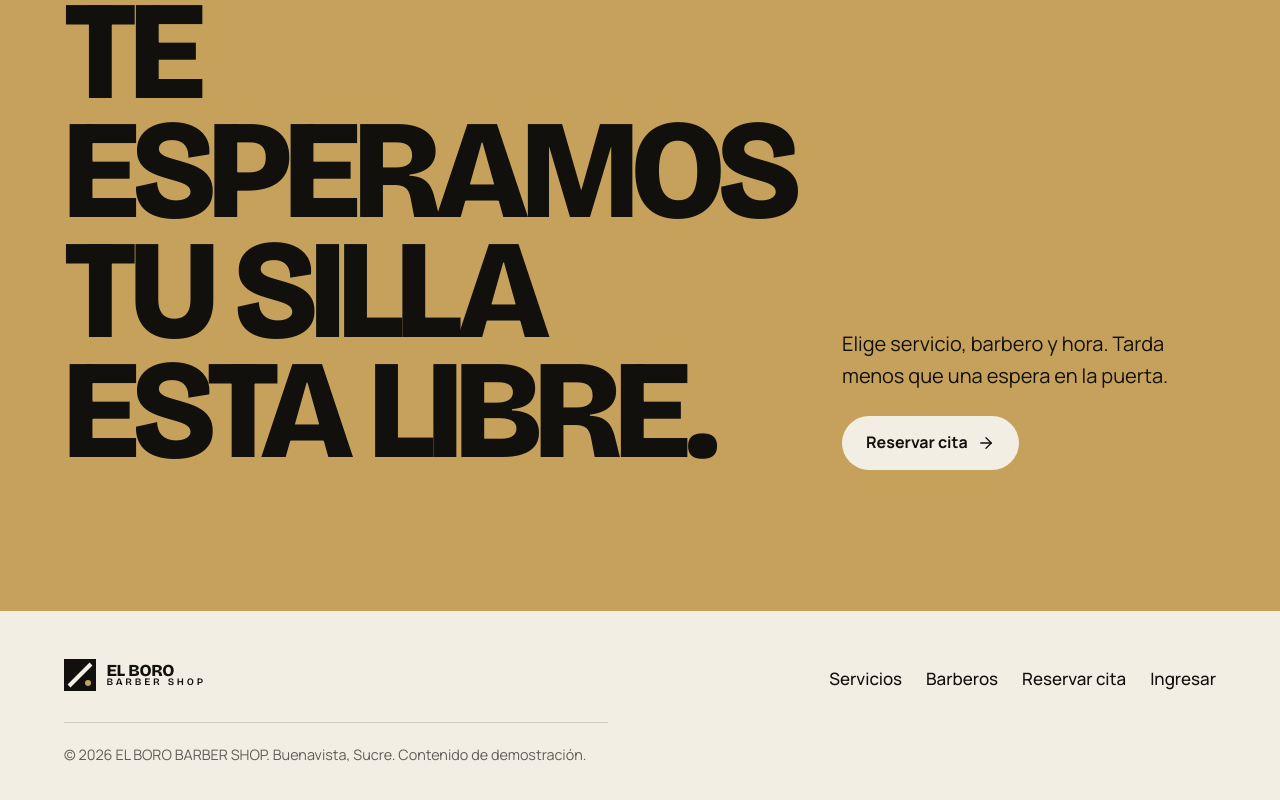
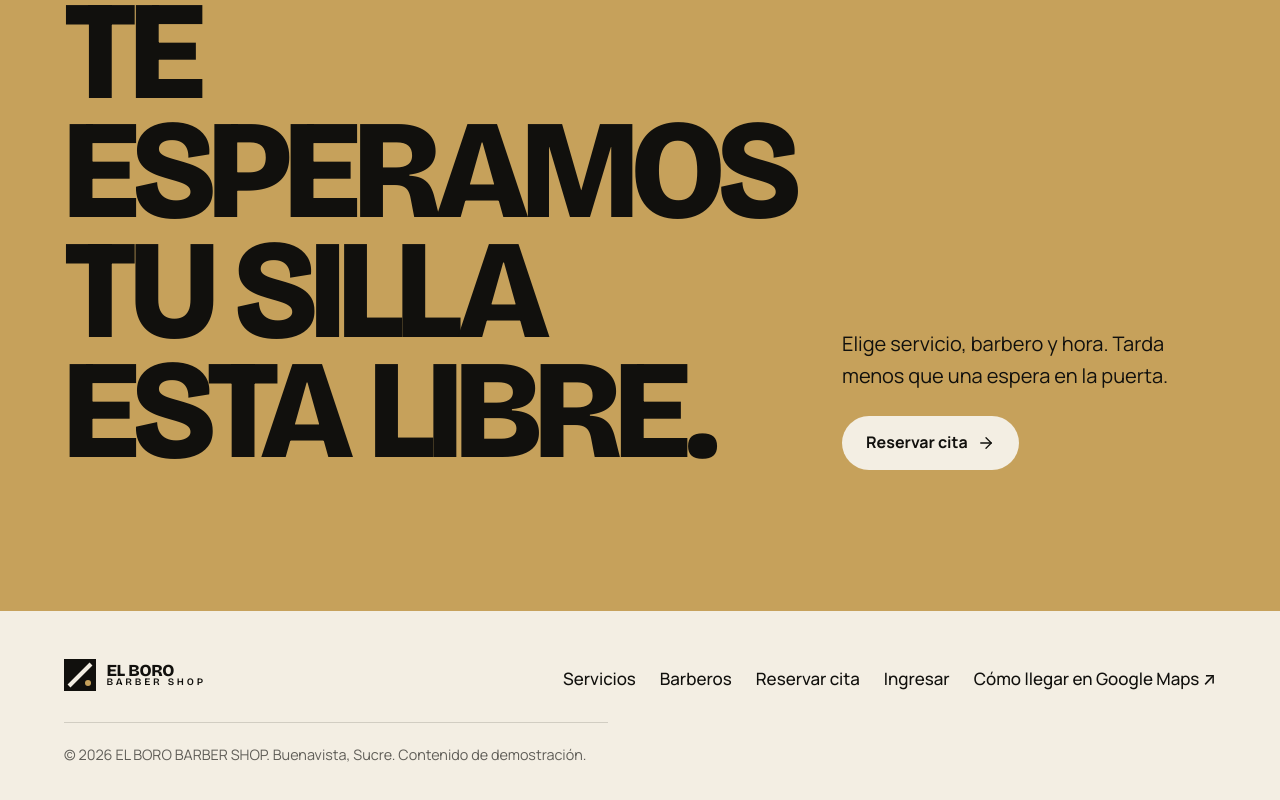
Before and after one commit to Osxar2025/Corte-studio, an Angular app: page / in a window 1280 px wide. Shown: the part 4105-4905 px from the top of the page. Built offline with nearby package versions, Linux system fonts and the light colour scheme.

Commit message:
ubucacion del negocio

```diff
--- a/src/app/layout/footer.ts
+++ b/src/app/layout/footer.ts
@@ -14,6 +14,8 @@ import { Logo } from '../shared/logo';
         <a routerLink="/" fragment="barberos">Barberos</a>
         <a routerLink="/reservar">Reservar cita</a>
         <a routerLink="/ingresar">Ingresar</a>
+        <a href="https://maps.app.goo.gl/ojaK2uwAVsVWpfg48"
+          target="_blank" rel="noopener noreferrer">Cómo llegar en Google Maps ↗</a>
       </nav>
       <p>© {{ b.year }} {{ b.name }}. {{ b.city }}. Contenido de demostración.</p>
     </footer>`
```
